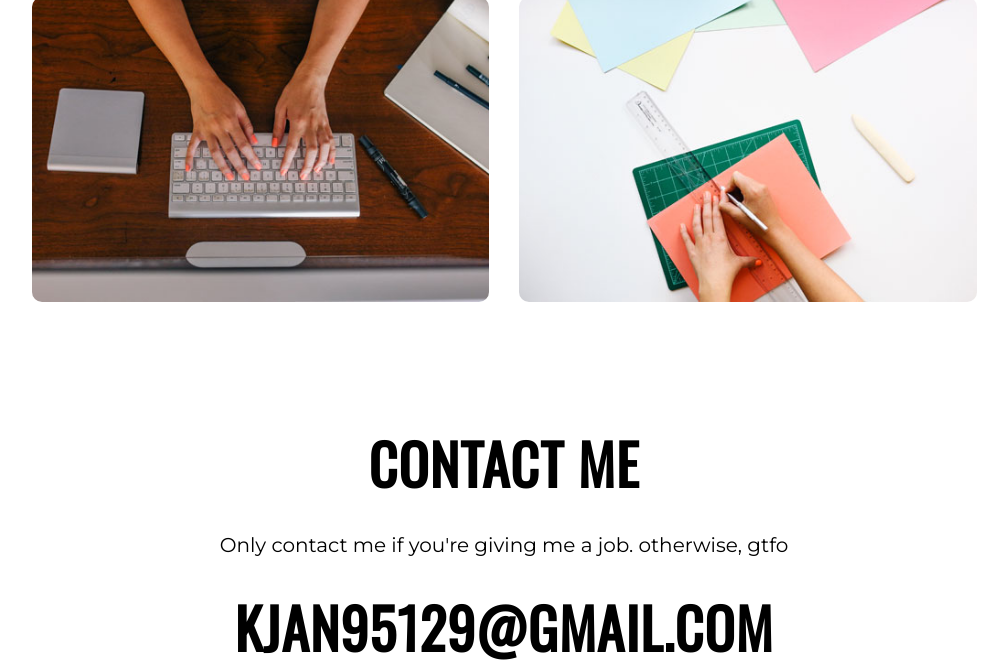
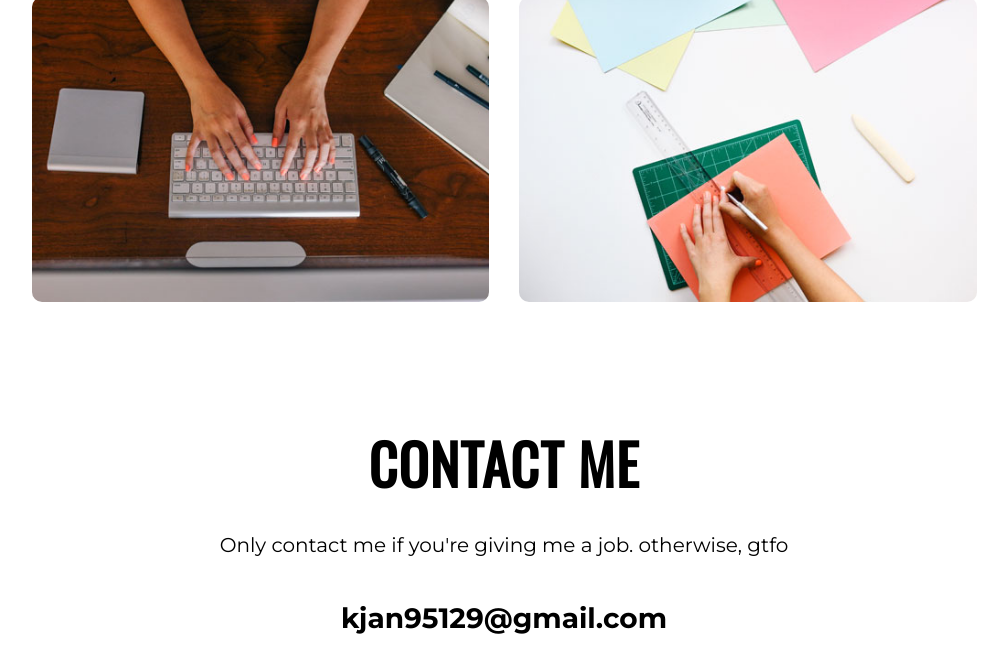
Before and after one commit to kjan95129/Portfolio, a plain HTML site: page index.html in a window 1280 px wide. Shown: the part 2350-3020 px from the top of the page, without its empty margins (136-1144 px from the left). Drawn offline with nearby package versions, Linux system fonts and the light colour scheme; some packages are replaced by stand-ins of ours.

Commit message:
mobile fixes

```diff
--- a/css/grayscale.css
+++ b/css/grayscale.css
@@ -37,8 +37,6 @@ h2{
 
 span{
     font-family: "Montserrat";
-}
-
 }
 
 p {
--- a/index.html
+++ b/index.html
@@ -221,7 +221,7 @@
             <div class="col-lg-8 col-lg-offset-2">
                 <h2>Contact Me</h2>
                 <p>Only contact me if you're giving me a job. otherwise, gtfo</p>
-                <p><h2><b>kjan95129@gmail.com</b></h2></p>
+                <p style="font-size: 2em"><b>kjan95129@gmail.com</b></p>
                 <ul class="list-inline banner-social-buttons">
                     <li>
                         <a target = _blank href="https://www.facebook.com/kevin.jan.587" class="btn btn-default btn-lg"><i class="fa fa-facebook fa-fw"></i> <span class="network-name">Facebook</span></a>
```
